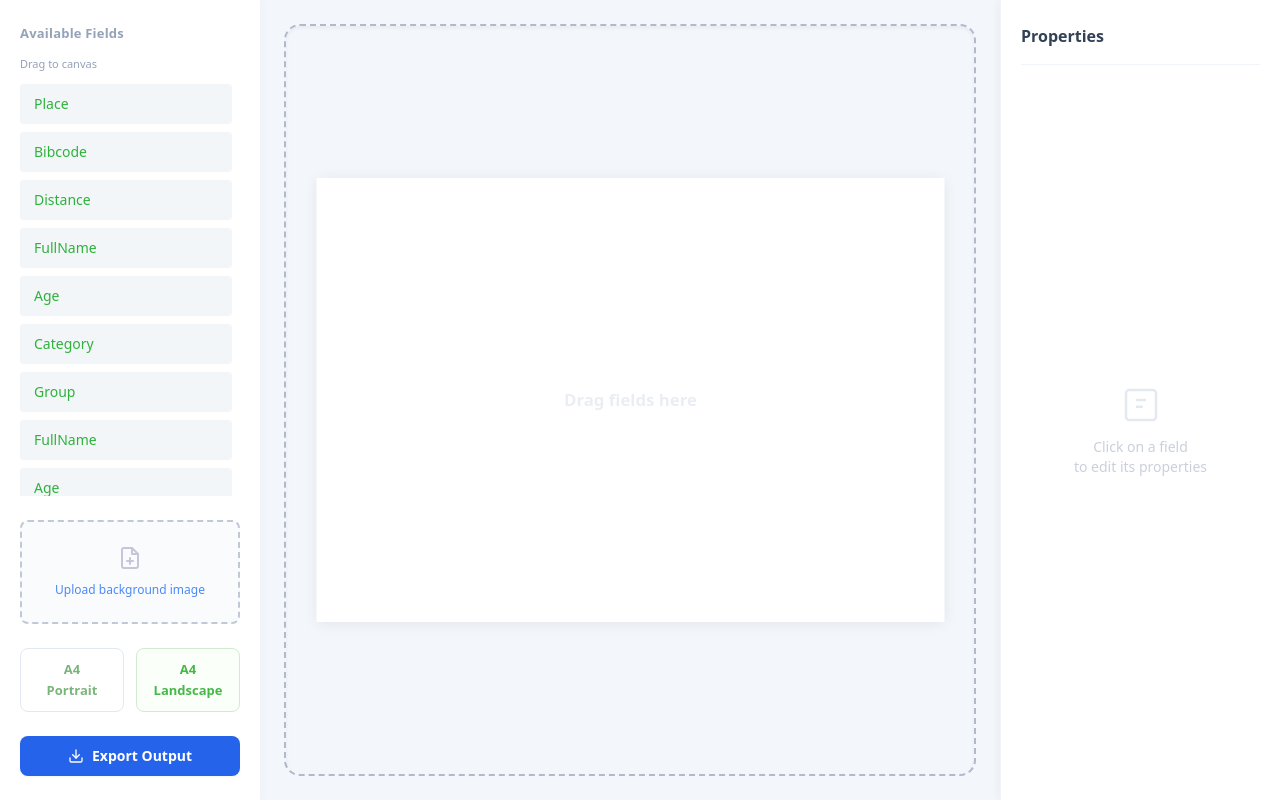
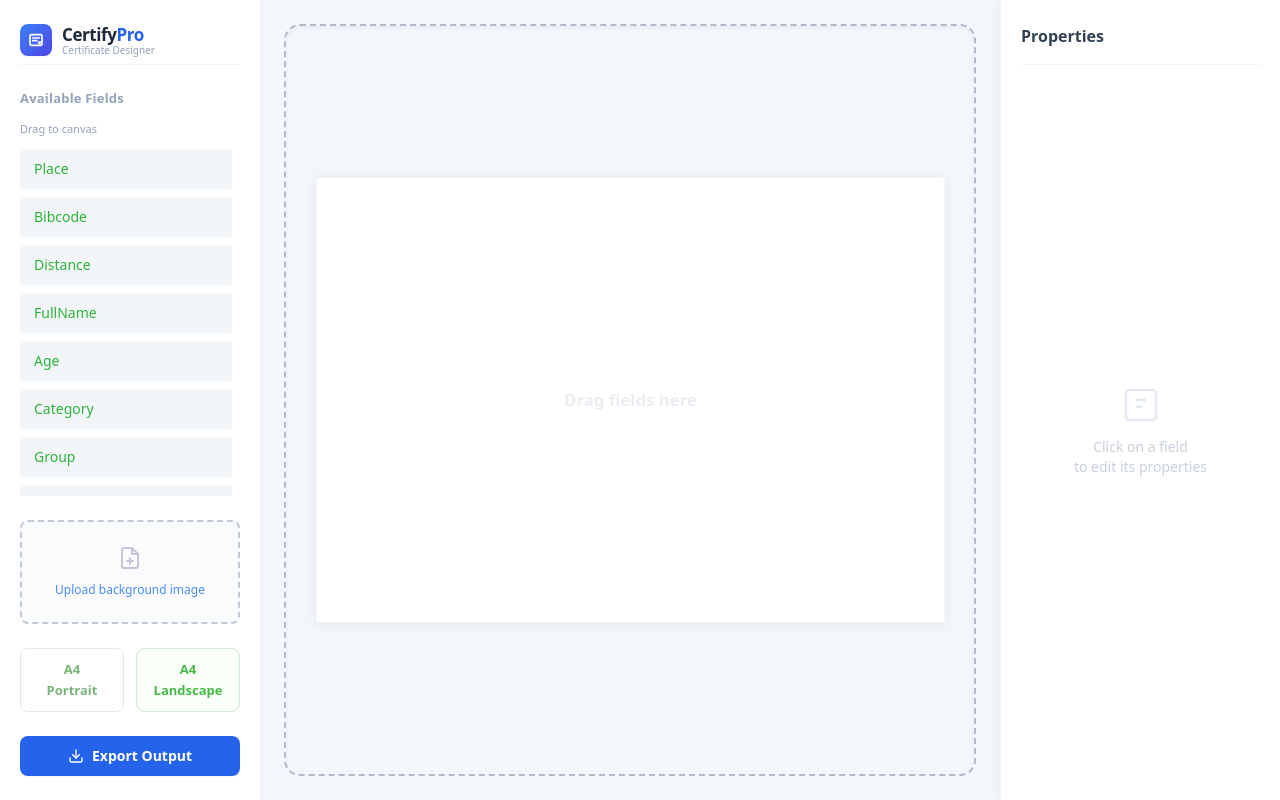
Before and after one commit to KEBOAIBEK/gencertif, an Angular app: page / in a window 1280 px wide. Built offline with nearby package versions, Linux system fonts and the light colour scheme.

Commit message:
feat: implement certificate editor UI with field list, canvas, and element properties.

```diff
--- a/src/app/editor/editor.component.html
+++ b/src/app/editor/editor.component.html
@@ -2,7 +2,25 @@
 
   <!-- LEFT Sidebar — always visible: fields + tools -->
   <aside class="w-[260px] min-w-[260px] bg-white py-6 px-5 flex flex-col gap-6 shadow-[1px_0_10px_rgba(0,0,0,0.03)] z-10 overflow-hidden">
+
+    <!-- Logo -->
+    <div class="flex items-center gap-2.5 shrink-0 pb-2 border-b border-slate-100">
+      <div class="w-8 h-8 rounded-lg bg-gradient-to-br from-blue-500 to-indigo-600 flex items-center justify-center shadow-sm shrink-0">
+        <svg class="w-4 h-4 text-white" viewBox="0 0 24 24" fill="none" stroke="currentColor" stroke-width="2.5" stroke-linecap="round" stroke-linejoin="round">
+          <rect x="3" y="4" width="18" height="16" rx="2"/>
+          <path d="M7 9h10M7 13h6"/>
+          <circle cx="17" cy="16" r="2.5" fill="currentColor" stroke="none"/>
+          <path d="M16 15.5l1 1 2-2" stroke="white" stroke-width="1.5" fill="none"/>
+        </svg>
+      </div>
+      <div class="leading-none">
+        <span class="text-[17px] font-bold tracking-tight text-slate-800">Certify<span class="text-blue-600">Pro</span></span>
+        <p class="text-[10px] text-slate-400 mt-0.5 font-medium">Certificate Designer</p>
+      </div>
+    </div>
+
     <!-- Available Fields -->
+
     <div class="flex-1 flex flex-col gap-3 min-h-0">
       <label class="text-[13px] font-semibold text-slate-400 tracking-[0.2px] shrink-0">Available Fields</label>
       <p class="text-[11px] text-slate-400 shrink-0">Drag to canvas</p>
```
